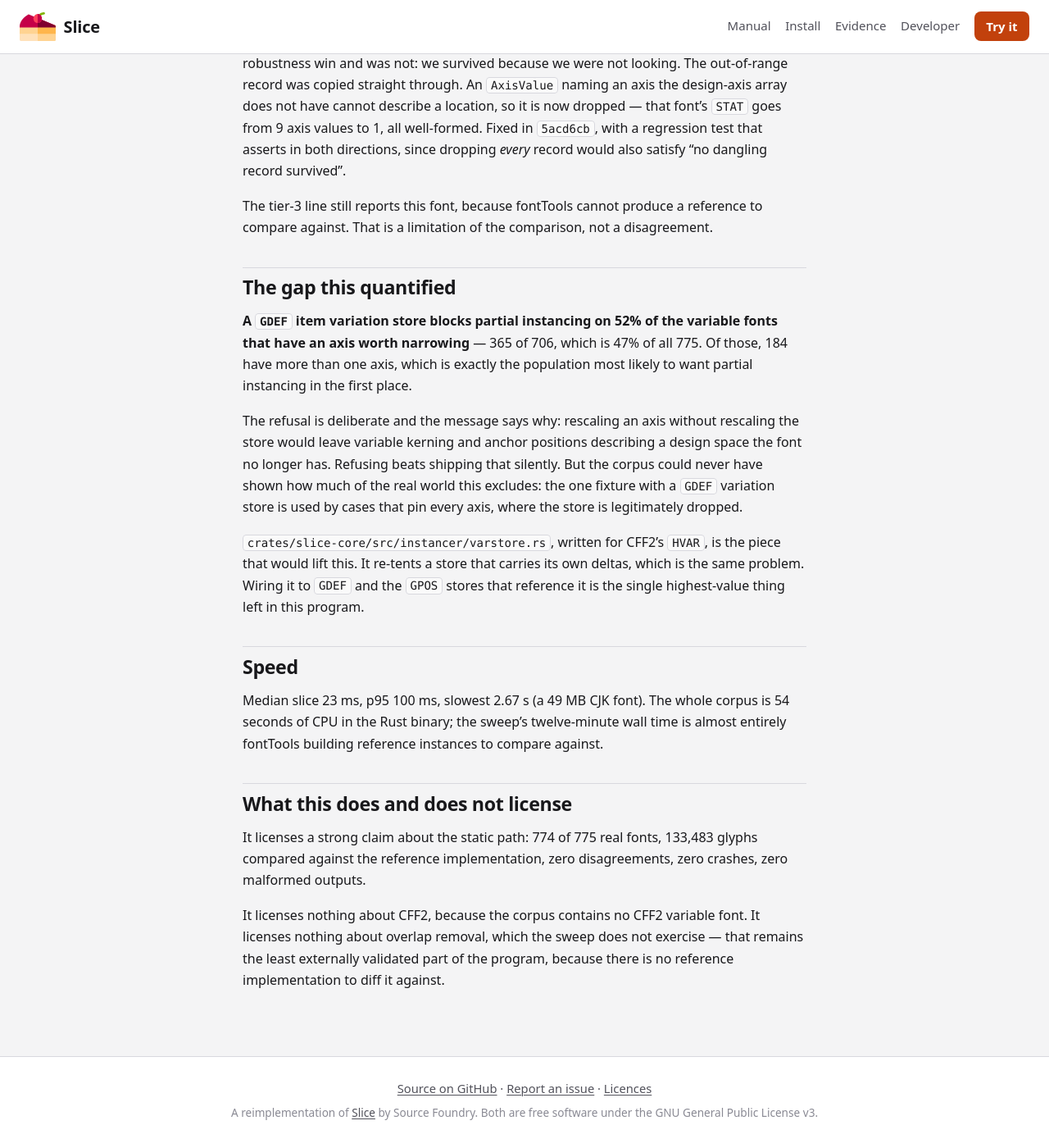
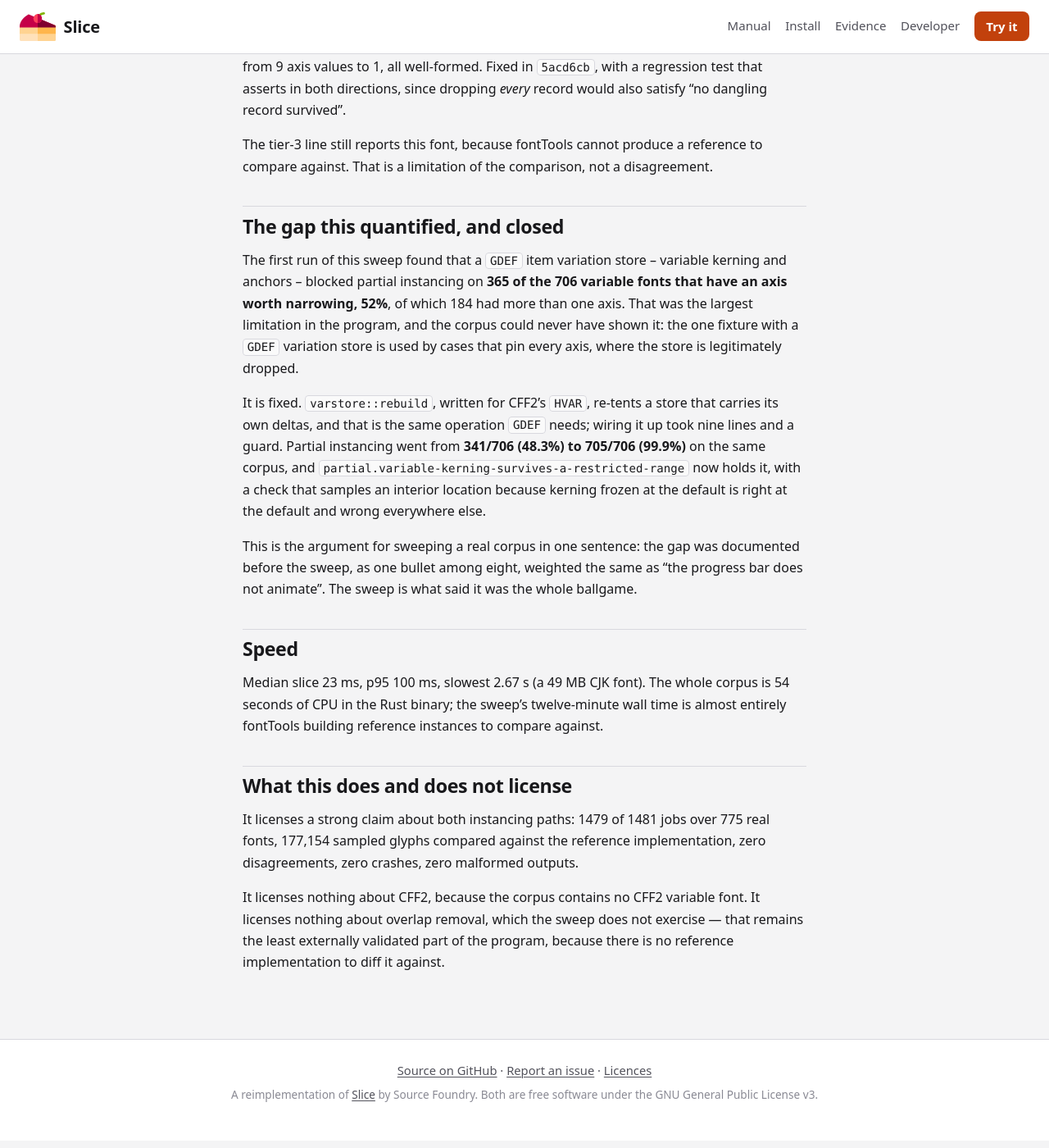
Before and after one commit to felipesanches/slice-web, a Jekyll site: the page built from docs/real-world-sweep.md, in a window 1280 px wide and 1400 px high, scrolled down 1600 px. Shown: the whole window at 82% size. Built offline with Jekyll 4.4.1, drawn with Linux system fonts in a browser that asks for light colours; some of the changed text lies outside the part shown.

Commit message:
docs: partial instancing now works on 99.9% of real fonts, not 48%
Re-ran tools/corpus-sweep.py over all 775 variable fonts in google/fonts after
the GDEF change. Every document that quoted the old figures is updated.

                        before              after
    overall          1115/1481          1479/1481
    static     774/775 (99.9%)    774/775 (99.9%)
    partial    341/706 (48.3%)    705/706 (99.9%)
    panics                   0                  0
    glyphs              133483             177154

The two remaining failures are the same font in both jobs, and neither is a wrong
answer: it is the malformed STAT that fontTools cannot instance at all, so there
is no reference to compare against. 177,154 sampled glyphs, zero outline or
advance disagreements, and all 775 inputs sha256-identical afterwards.

`docs/real-world-sweep.md` keeps the 52% figure as history rather than deleting
it, because the point of that document is what sweeping a real corpus told us
that the synthetic one could not -- and the answer is: which of eight documented
gaps was the one that mattered. The README's limitation bullet becomes a much
narrower statement about a residual that Level 3 sub-spacing cannot produce, the
manual drops the limitation entirely, and the landing page stops leading with a
number that is no longer true.

Co-Authored-By: Claude Opus 5 (1M context) <noreply@anthropic.com>

```diff
--- a/docs/real-world-sweep.md
+++ b/docs/real-world-sweep.md
@@ -33,20 +33,17 @@ upper half — so 1481 jobs from 775 fonts.
 
 | | |
 |---|---|
-| jobs succeeded | **1115 / 1481** (75.3%) |
+| jobs succeeded | **1479 / 1481** (99.9%) |
 | **static** (every axis pinned) | **774 / 775** (99.9%) |
-| **partial** (one axis narrowed) | 341 / 706 (48.3%) |
+| **partial** (one axis narrowed) | **705 / 706** (99.9%) |
 | panics | **0** |
 | outputs fontTools could not open | **0** |
-| glyphs compared against fontTools | **133,483** |
+| glyphs compared against fontTools | **177,154** |
 | outline or advance disagreements | **0** |
 | inputs modified | **0** of 775, sha256-verified before and after |
 
-Every one of the 366 failures is one of exactly two things, and neither is a wrong answer:
-
-- **365 are the same clean refusal**, on the partial job only: the font carries a `GDEF`
-  item variation store and this program does not yet rescale one. See below.
-- **1 is fontTools crashing**, not us. See below.
+Both remaining failures are the same font, and neither is a wrong answer: fontTools cannot
+instance it, so there is no reference to compare against. See below.
 
 Nothing produced a malformed font, and nothing crashed.
 
@@ -68,23 +65,25 @@ record survived".
 The tier-3 line still reports this font, because fontTools cannot produce a reference to
 compare against. That is a limitation of the comparison, not a disagreement.
 
-## The gap this quantified
+## The gap this quantified, and closed
 
-**A `GDEF` item variation store blocks partial instancing on 52% of the variable fonts
-that have an axis worth narrowing** — 365 of 706, which is 47% of all 775. Of those, 184
-have more than one axis, which is exactly the population most likely to want partial
-instancing in the first place.
+The first run of this sweep found that a `GDEF` item variation store -- variable kerning
+and anchors -- blocked partial instancing on **365 of the 706 variable fonts that have an
+axis worth narrowing, 52%**, of which 184 had more than one axis. That was the largest
+limitation in the program, and the corpus could never have shown it: the one fixture with a
+`GDEF` variation store is used by cases that pin every axis, where the store is legitimately
+dropped.
 
-The refusal is deliberate and the message says why: rescaling an axis without rescaling the
-store would leave variable kerning and anchor positions describing a design space the font
-no longer has. Refusing beats shipping that silently. But the corpus could never have shown
-how much of the real world this excludes: the one fixture with a `GDEF` variation store is
-used by cases that pin every axis, where the store is legitimately dropped.
+It is fixed. `varstore::rebuild`, written for CFF2's `HVAR`, re-tents a store that carries
+its own deltas, and that is the same operation `GDEF` needs; wiring it up took nine lines
+and a guard. Partial instancing went from **341/706 (48.3%) to 705/706 (99.9%)** on the
+same corpus, and `partial.variable-kerning-survives-a-restricted-range` now holds it, with
+a check that samples an interior location because kerning frozen at the default is right
+at the default and wrong everywhere else.
 
-`crates/slice-core/src/instancer/varstore.rs`, written for CFF2's `HVAR`, is the piece that
-would lift this. It re-tents a store that carries its own deltas, which is the same problem.
-Wiring it to `GDEF` and the `GPOS` stores that reference it is the single highest-value
-thing left in this program.
+This is the argument for sweeping a real corpus in one sentence: the gap was documented
+before the sweep, as one bullet among eight, weighted the same as "the progress bar does
+not animate". The sweep is what said it was the whole ballgame.
 
 ## Speed
 
@@ -94,9 +93,9 @@ entirely fontTools building reference instances to compare against.
 
 ## What this does and does not license
 
-It licenses a strong claim about the static path: 774 of 775 real fonts, 133,483 glyphs
-compared against the reference implementation, zero disagreements, zero crashes, zero
-malformed outputs.
+It licenses a strong claim about both instancing paths: 1479 of 1481 jobs over 775 real
+fonts, 177,154 sampled glyphs compared against the reference implementation, zero
+disagreements, zero crashes, zero malformed outputs.
 
 It licenses nothing about CFF2, because the corpus contains no CFF2 variable font. It
 licenses nothing about overlap removal, which the sweep does not exercise — that remains
```
Also changed, not shown: docs/evidence.md (+7 -5 lines), docs/index.md (+4 -3 lines), docs/manual/index.md (+0 -7 lines), docs/manual/manual.md (+0 -7 lines), docs/test-suite.md (+13 -5 lines), README.md, 2 other files.
